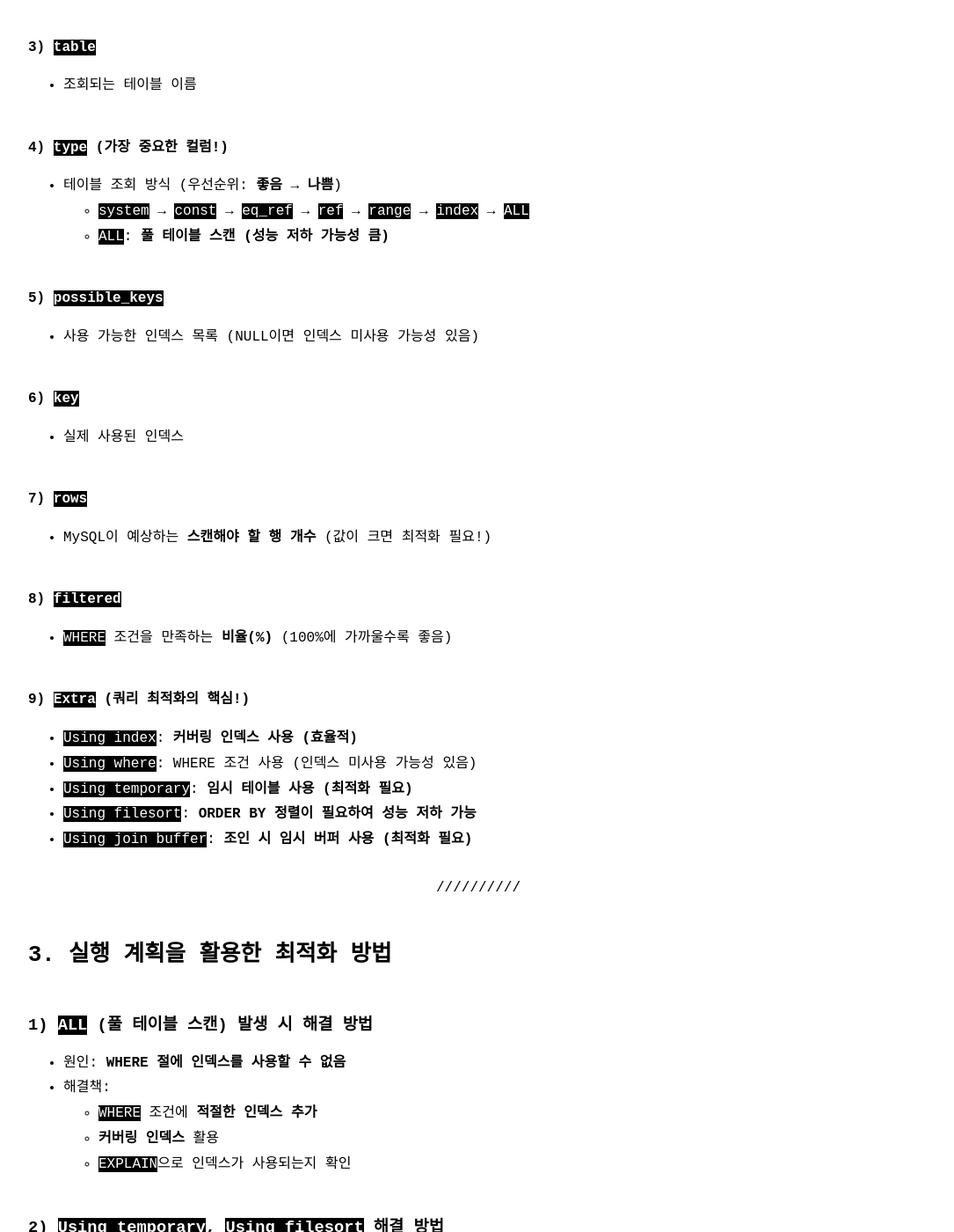
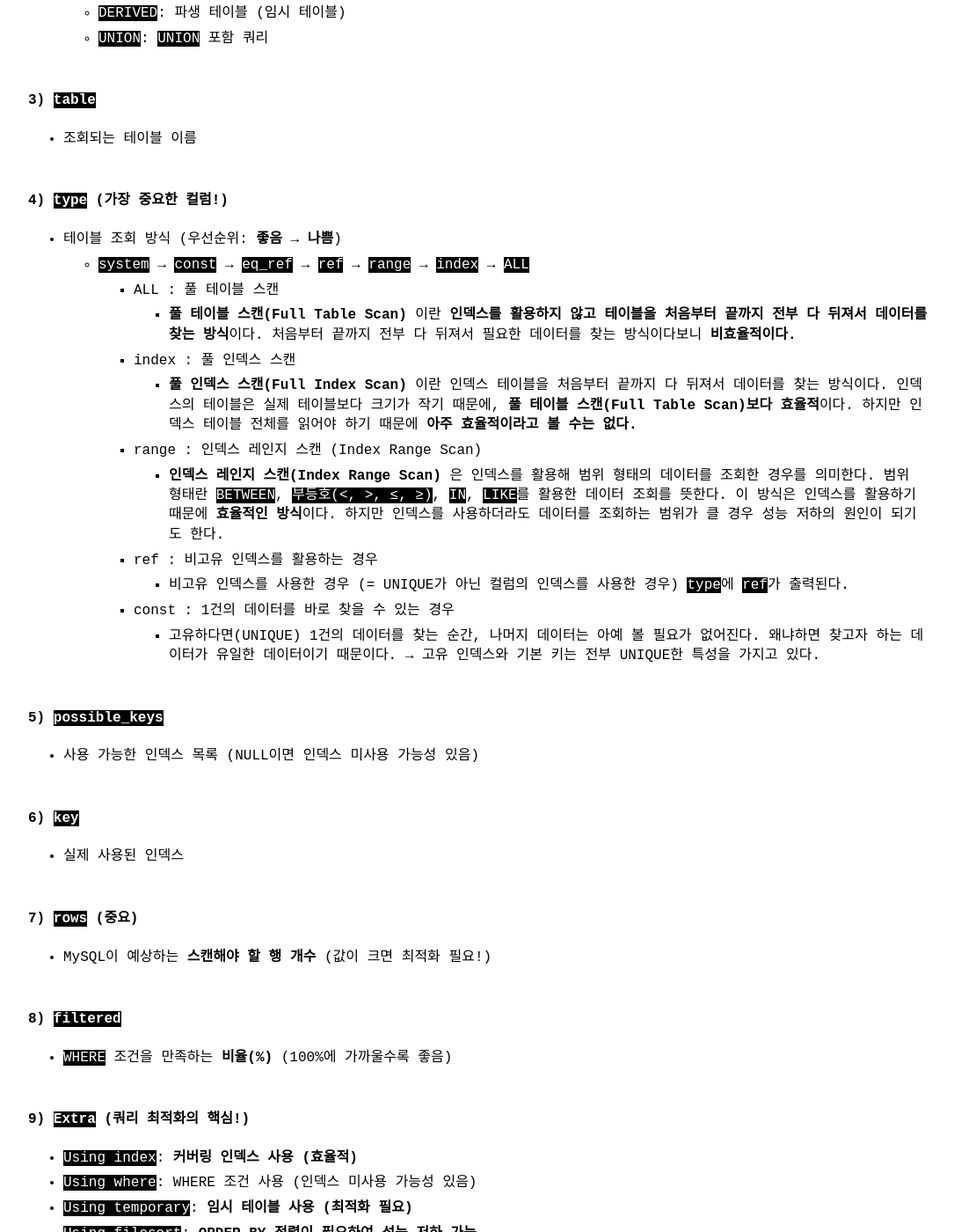
Before and after one commit to khjzzm/khjzzm.github.io, a Jekyll site: the page built from _posts/2025-02-24-execution-paln.md, in a window 1280 px wide and 1400 px high, scrolled down 1501 px. Shown: the whole window at 88% size, without its empty margins (96-1181 px from the left). Built offline with Jekyll 4.4.1, drawn with Linux system fonts in a browser that asks for light colours; some of the changed text lies outside the part shown.

Commit message:
sql 실행계획

````diff
--- a/_posts/2025-02-24-execution-paln.md
+++ b/_posts/2025-02-24-execution-paln.md
@@ -3,6 +3,8 @@
 title: MySQL RDS 실행 계획(Execution Plan)
 ---
 MySQL에서 실행 계획을 분석하는 것은 **쿼리 성능을 최적화하는 핵심 과정**입니다. RDS 환경에서도 실행 계획을 활용하면 **인덱스 활용 여부, 조인 방식, 풀 테이블 스캔 발생 여부** 등을 확인하고 성능을 개선할 수 있습니다.
+
+옵티마이저가 SQL문을 어떤 방식으로 어떻게 처리할 지를 계획한 걸 의미한다. 이 실행 계획을 보고 비효율적으로 처리하는 방식이 있는 지 점검하고, 비효율적인 부분이 있다면 더 효율적인 방법으로 SQL문을 실행하게끔 튜닝을 하는 게 목표다.
 
 ---
 
@@ -21,7 +23,7 @@
 ```
 - `EXPLAIN ANALYZE`는 **쿼리를 실제 실행한 후 성능 데이터를 출력**합니다.
 - 예상과 실제 실행 시간 차이, 반복 횟수 등을 확인할 수 있습니다.
-
+-
 ---
 
 ## 2. 실행 계획 주요 컬럼 설명
@@ -51,7 +53,17 @@
 #### 4) `type` (가장 중요한 컬럼!)
 - 테이블 조회 방식 (우선순위: **좋음 → 나쁨**)
     - `system` → `const` → `eq_ref` → `ref` → `range` → `index` → `ALL`
-    - `ALL`: **풀 테이블 스캔 (성능 저하 가능성 큼)**
+      - ALL : 풀 테이블 스캔
+        - **풀 테이블 스캔(Full Table Scan)** 이란 **인덱스를 활용하지 않고 테이블을 처음부터 끝까지 전부 다 뒤져서 데이터를 찾는 방식**이다. 처음부터 끝까지 전부 다 뒤져서 필요한 데이터를 찾는 방식이다보니 **비효율적이다.**
+      - index : 풀 인덱스 스캔
+        - **풀 인덱스 스캔(Full Index Scan)** 이란 인덱스 테이블을 처음부터 끝까지 다 뒤져서 데이터를 찾는 방식이다. 인덱스의 테이블은 실제 테이블보다 크기가 작기 때문에, **풀 테이블 스캔(Full Table Scan)보다 효율적**이다. 하지만 인덱스 테이블 전체를 읽어야 하기 때문에 **아주 효율적이라고 볼 수는 없다.**
+      - range : 인덱스 레인지 스캔 (Index Range Scan)
+        - **인덱스 레인지 스캔(Index Range Scan)** 은 인덱스를 활용해 범위 형태의 데이터를 조회한 경우를 의미한다. 범위 형태란 `BETWEEN`, `부등호(<, >, ≤, ≥)`, `IN`, `LIKE`를 활용한 데이터 조회를 뜻한다. 이 방식은 인덱스를 활용하기 때문에 **효율적인 방식**이다. 하지만 인덱스를 사용하더라도 데이터를 조회하는 범위가 클 경우 성능 저하의 원인이 되기도 한다.
+      - ref : 비고유 인덱스를 활용하는 경우
+        - 비고유 인덱스를 사용한 경우 (= UNIQUE가 아닌 컬럼의 인덱스를 사용한 경우) `type`에 `ref`가 출력된다.
+      - const :  1건의 데이터를 바로 찾을 수 있는 경우
+        - 고유하다면(UNIQUE) 1건의 데이터를 찾는 순간, 나머지 데이터는 아예 볼 필요가 없어진다. 왜냐하면 찾고자 하는 데이터가 유일한 데이터이기 때문이다. → 고유 인덱스와 기본 키는 전부 UNIQUE한 특성을 가지고 있다.
+
 
 #### 5) `possible_keys`
 - 사용 가능한 인덱스 목록 (NULL이면 인덱스 미사용 가능성 있음)
@@ -59,7 +71,7 @@
 #### 6) `key`
 - 실제 사용된 인덱스
 
-#### 7) `rows`
+#### 7) `rows` (중요)
 - MySQL이 예상하는 **스캔해야 할 행 개수** (값이 크면 최적화 필요!)
 
 #### 8) `filtered`
````
